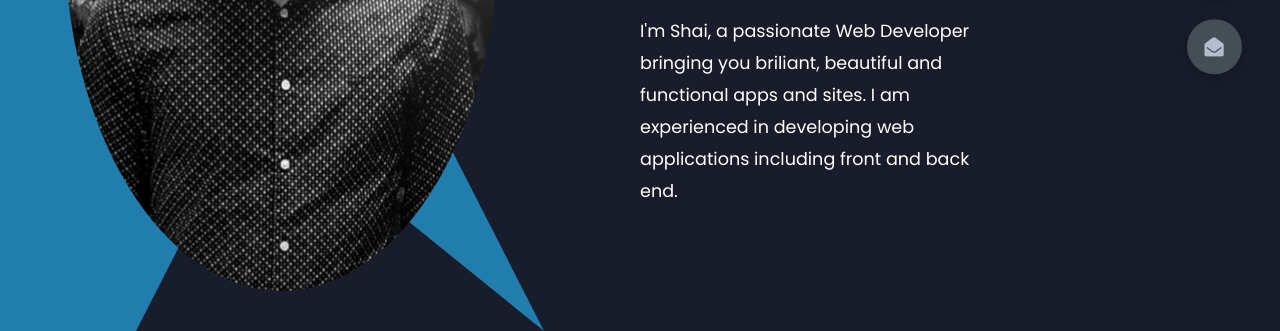
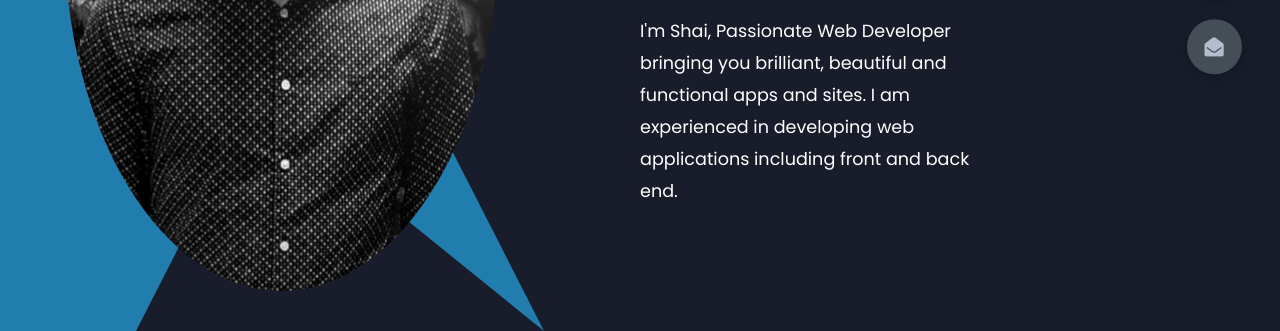
Before and after one commit to shaiiyaa/Portfolio_page_SY2022, a plain HTML site: page index.html in a window 1280 px wide. Shown: the part 469-800 px from the top of the page. Drawn offline with Linux system fonts and the light colour scheme.

Commit message:
header update

```diff
--- a/index.html
+++ b/index.html
@@ -27,7 +27,7 @@
                     A Full-Stack Web Developer.
                 </h1>
                 <p>
-                    I'm Shai, a passionate Web Developer bringing you briliant, beautiful and functional apps and sites.
+                    I'm Shai, Passionate Web Developer bringing you brilliant, beautiful and functional apps and sites.
                     I am experienced in developing web applications including front and back end.
                 </p>
             </div>
```
